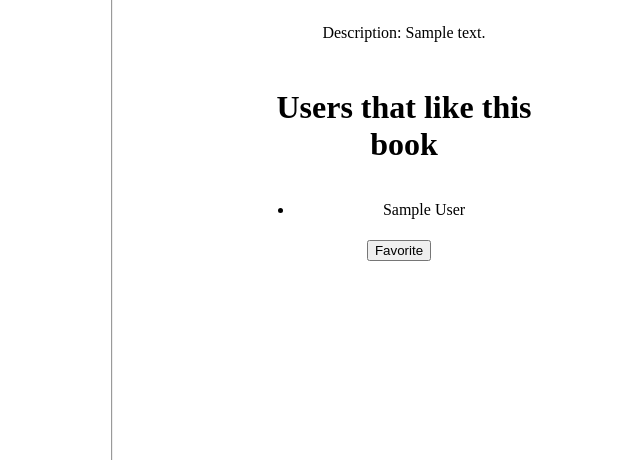
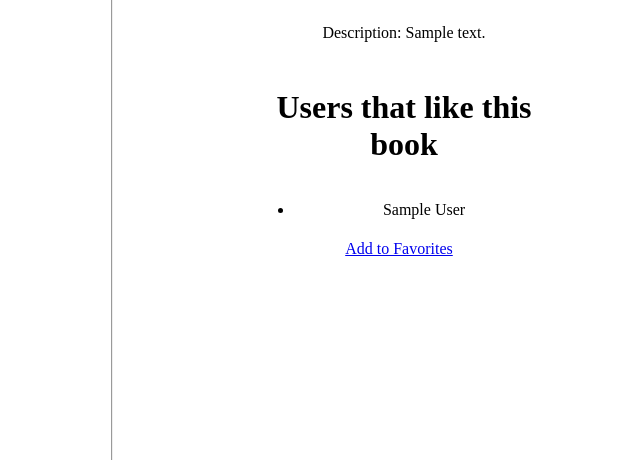
Before and after one commit to Nathan-Langione/favorite_books, a Django app: template apps/favorite_books_app/templates/view_book.html in a window 1280 px wide. Shown: the part 232-692 px from the top of the page, without its empty margins (536-1176 px from the left). Run offline with Django 3.2, Linux system fonts and the light colour scheme; data comes from the database, SQL or seed files in the repository; both versions use the stored data as it was after the commit; tables that the repository leaves empty hold one stand-in row (values such as "Sample post"); the template is opened without the code that fills it: values that come from a table or form of the project are taken from there, most other values are stand-ins (such as "Sample title", 1, 10 or a date in 2020); parts of the project's set-up code (start-up, migrations or seed data) failed here and were passed over.

Commit message:
minor tweaks

```diff
--- a/apps/favorite_books_app/templates/view_book.html
+++ b/apps/favorite_books_app/templates/view_book.html
@@ -38,16 +38,10 @@
                     {% endfor %}
                 </ul>
                 </div>
-                {% if this_user.id not in fav_users.id %}
-                <form action="/books/{{this_book.id}}/favorite" method="post">
-                    {% csrf_token %}
-                    <button type="submit">Favorite</button>
-                </form>
+                {% if this_user  in fav_users %}
+                <a href="/books/{{this_book.id}}/unfavorite" role="button" class="btn btn-danger">Remove From Favorites</a>
                 {% else %}
-                <form action="/books/{{this_book.id}}/unfavorite" method="post">
-                    {% csrf_token %}
-                    <button type="submit">un-Favorite</button>
-                </form>
+                <a href="/books/{{this_book.id}}/favorite" role="button" class="btn btn-warning">Add to Favorites</a>
                 {% endif %}
             </div>
     </body>
```
Also changed, not shown: apps/favorite_books_app/views.py (+5 -7 lines), db.sqlite3.
